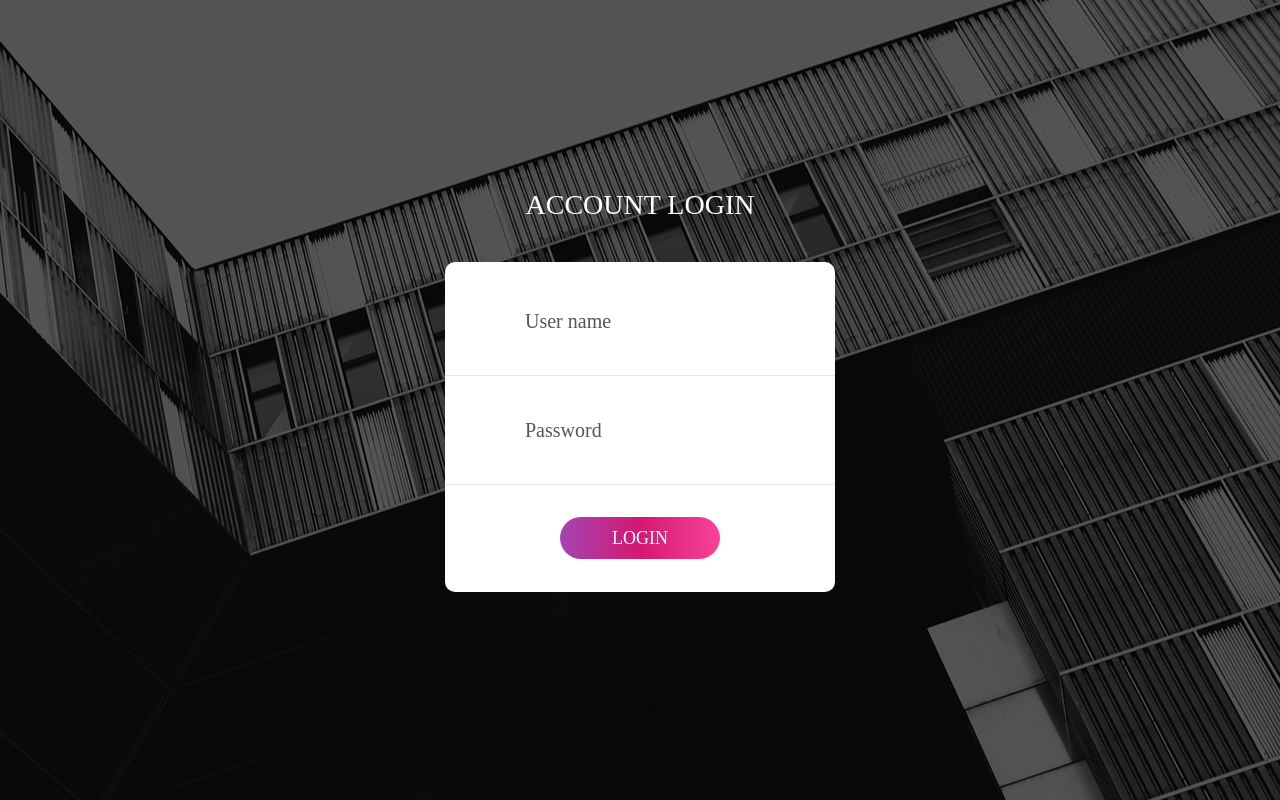
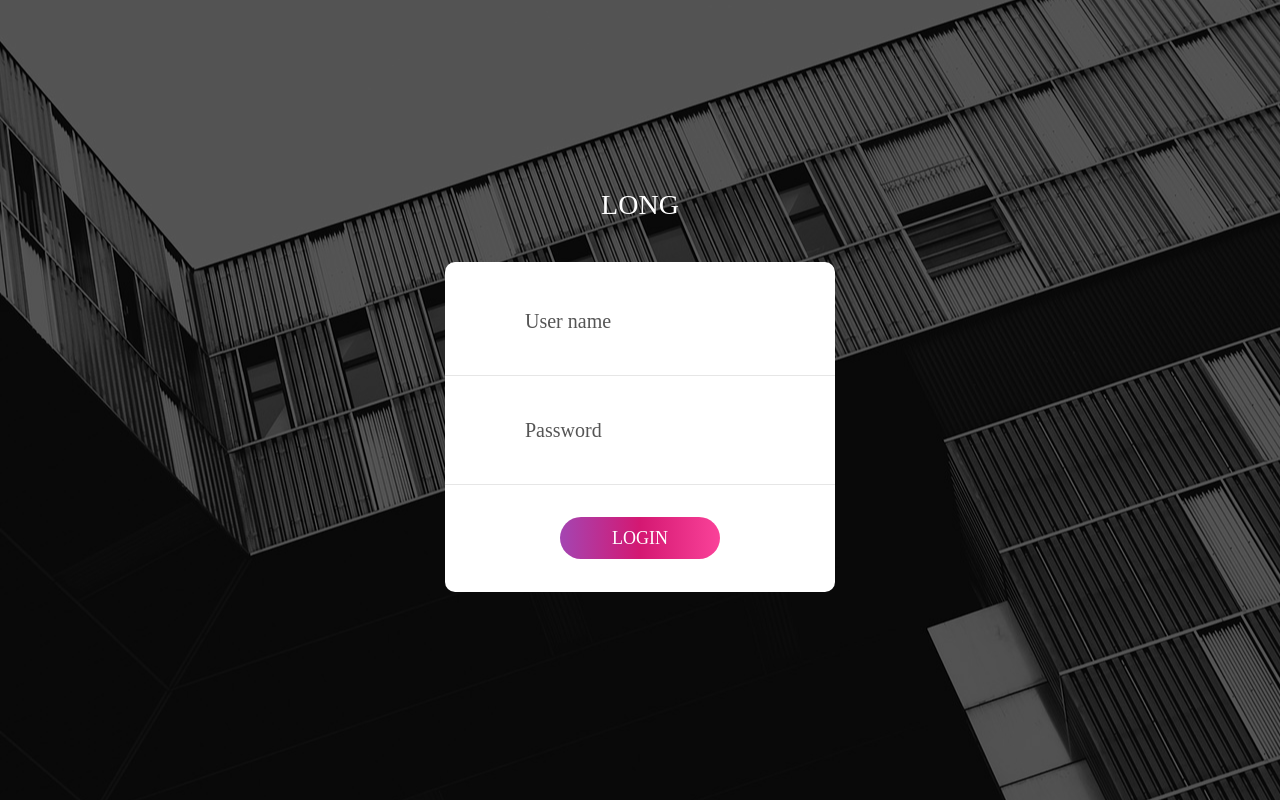
Before and after one commit to TongDT98/mobilephp, a PHP site: page /login.php in a window 1280 px wide. Run offline with PHP 8.4, Linux system fonts and the light colour scheme; some libraries are stand-ins or nearby versions; some web fonts are replaced.

Commit message:
[UPDATE] - login.php

```diff
--- a/admin/login.php
+++ b/admin/login.php
@@ -1,11 +1,12 @@
 <!DOCTYPE html>
 <html lang="en">
+
 <head>
     <title>Login V16</title>
     <meta charset="UTF-8">
     <meta name="viewport" content="width=device-width, initial-scale=1">
     <!--===============================================================================================-->
-	<link rel="icon" type="image/png" href="assets/login/images/icons/favicon.ico"/>
+    <link rel="icon" type="image/png" href="assets/login/images/icons/favicon.ico" />
     <!--===============================================================================================-->
     <link rel="stylesheet" type="text/css" href="assets/login/vendor/bootstrap/css/bootstrap.min.css">
     <!--===============================================================================================-->
@@ -27,13 +28,14 @@
     <link rel="stylesheet" type="text/css" href="assets/login/css/main.css">
     <!--===============================================================================================-->
 </head>
+
 <body>
 
     <div class="limiter">
         <div class="container-login100" style="background-image: url('assets/login/images/bg-01.jpg');">
             <div class="wrap-login100 p-t-30 p-b-50">
                 <span class="login100-form-title p-b-41">
-					Account Login
+                    long
                 </span>
                 <span style="color: red;">
                     <?php  if (isset($login_check)) { ?>
@@ -46,7 +48,7 @@
                 <form action="index.php?controller=nguoidung&action=login" method="post"
                     class="login100-form validate-form p-b-33 p-t-5">
 
-					<div class="wrap-input100 validate-input" data-validate = "Enter username">
+                    <div class="wrap-input100 validate-input" data-validate="Enter username">
                         <input class="input100" type="text" name="username" placeholder="User name">
                         <span class="focus-input100" data-placeholder="&#xe82a;"></span>
                     </div>
```
Lines whose indentation alone changed are shown as unchanged.
